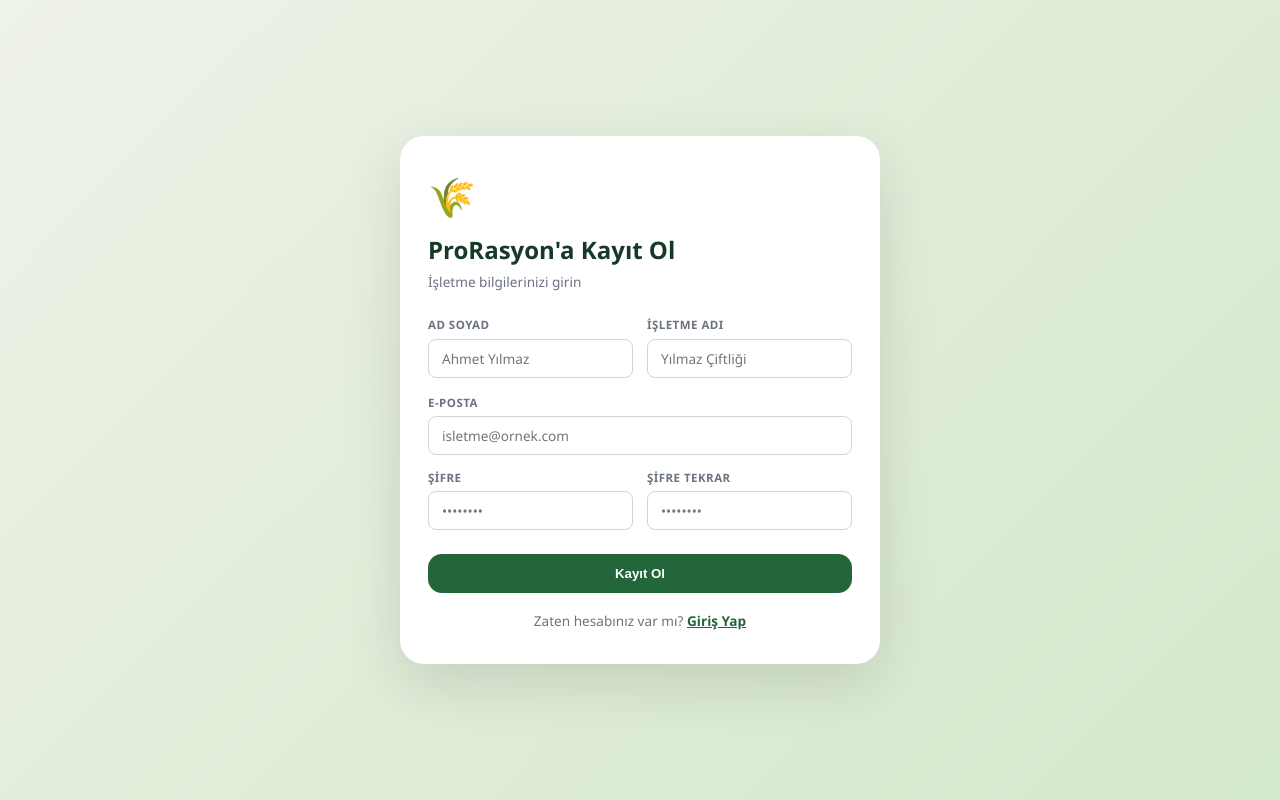
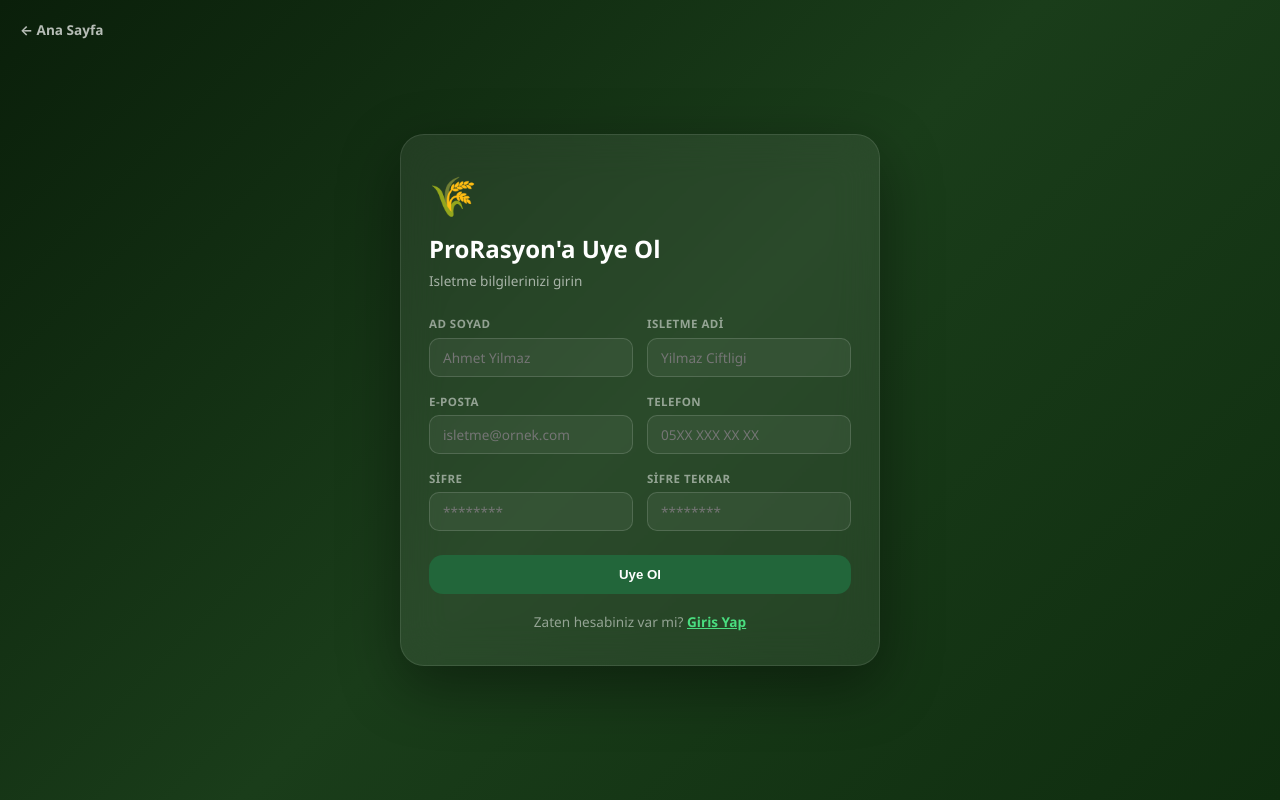
Before and after one commit to arkenza-livestock/prorasyon, a React (Vite) app in the folder frontend/: page /kayit in a window 1280 px wide. Built offline with nearby package versions, Linux system fonts and the light colour scheme; no server answers.

Commit message:
Kayit sayfasi modernlestirildi, telefon eklendi

```diff
--- a/frontend/src/hooks/useAuth.jsx
+++ b/frontend/src/hooks/useAuth.jsx
@@ -25,22 +25,13 @@ export function AuthProvider({ children }) {
   }, [])
 
   async function fetchProfile(userId) {
-    try {
-      const { data, error } = await supabase
+    const { data } = await supabase
       .from('profiles')
       .select('*')
       .eq('id', userId)
       .single()
-      if (error) {
-        console.error('Profile fetch error:', error)
-      } else {
     setProfile(data)
-      }
-    } catch (err) {
-      console.error('fetchProfile hata:', err)
-    } finally {
     setLoading(false)
-    }
   }
 
   async function signIn(email, password) {
@@ -48,11 +39,11 @@ export function AuthProvider({ children }) {
     if (error) throw error
   }
 
-  async function signUp(email, password, fullName, companyName) {
+  async function signUp(email, password, fullName, companyName, phone) {
     const { error } = await supabase.auth.signUp({
       email,
       password,
-      options: { data: { full_name: fullName, company_name: companyName } }
+      options: { data: { full_name: fullName, company_name: companyName, phone: phone } }
     })
     if (error) throw error
   }
--- a/frontend/src/pages/auth/Landing.jsx
+++ b/frontend/src/pages/auth/Landing.jsx
@@ -14,7 +14,7 @@ export default function Landing() {
           <a href="#hakkinda" style={{color:'rgba(255,255,255,0.7)',textDecoration:'none',fontSize:'.85rem',fontWeight:600}}>Hakkimizda</a>
           <a href="#iletisim" style={{color:'rgba(255,255,255,0.7)',textDecoration:'none',fontSize:'.85rem',fontWeight:600}}>Iletisim</a>
           <Link to="/giris" style={{color:'rgba(255,255,255,0.8)',textDecoration:'none',fontSize:'0.9rem',fontWeight:600,padding:'8px 16px'}}>Giris Yap</Link>
-          <Link to="/kayit" style={{background:'#22c55e',color:'#fff',textDecoration:'none',fontSize:'0.9rem',fontWeight:700,padding:'10px 22px',borderRadius:12}}>Hemen Basla</Link>
+          <Link to="/kayit" style={{background:'#22c55e',color:'#fff',textDecoration:'none',fontSize:'0.9rem',fontWeight:700,padding:'10px 22px',borderRadius:12}}>Uye Ol</Link>
         </div>
       </nav>
 
@@ -32,7 +32,7 @@ export default function Landing() {
             Rasyon hesaplama, tartim takibi, gider defteri ve kar analizi -- hepsi tek platformda.
           </p>
           <div style={{display:'flex',gap:14,justifyContent:'center',flexWrap:'wrap'}}>
-            <Link to="/kayit" style={{display:'inline-flex',alignItems:'center',gap:8,background:'#22c55e',color:'#fff',textDecoration:'none',fontSize:'1rem',fontWeight:800,padding:'16px 32px',borderRadius:14,boxShadow:'0 8px 30px rgba(34,197,94,0.35)'}}>Hemen Basla</Link>
+            <Link to="/kayit" style={{display:'inline-flex',alignItems:'center',gap:8,background:'#22c55e',color:'#fff',textDecoration:'none',fontSize:'1rem',fontWeight:800,padding:'16px 32px',borderRadius:14,boxShadow:'0 8px 30px rgba(34,197,94,0.35)'}}>Uye Ol</Link>
             <Link to="/giris" style={{display:'inline-flex',alignItems:'center',gap:8,background:'rgba(255,255,255,0.08)',color:'#fff',textDecoration:'none',fontSize:'1rem',fontWeight:700,padding:'16px 32px',borderRadius:14,border:'1px solid rgba(255,255,255,0.15)'}}>Giris Yap</Link>
           </div>
           <div style={{display:'flex',justifyContent:'center',gap:48,marginTop:64,flexWrap:'wrap'}}>
--- a/frontend/src/pages/auth/Register.jsx
+++ b/frontend/src/pages/auth/Register.jsx
@@ -5,7 +5,7 @@ import { useAuth } from '../../hooks/useAuth'
 export default function Register() {
   const { signUp } = useAuth()
   const navigate = useNavigate()
-  const [form, setForm] = useState({ fullName: '', companyName: '', email: '', password: '', password2: '' })
+  const [form, setForm] = useState({ fullName: '', companyName: '', email: '', phone: '', password: '', password2: '' })
   const [error, setError] = useState('')
   const [loading, setLoading] = useState(false)
   const [done, setDone] = useState(false)
@@ -15,64 +15,72 @@ export default function Register() {
   async function handleSubmit(e) {
     e.preventDefault()
     setError('')
-    if (form.password !== form.password2) { setError('Şifreler eşleşmiyor.'); return }
-    if (form.password.length < 6) { setError('Şifre en az 6 karakter olmalı.'); return }
+    if (form.password !== form.password2) { setError('Sifreler eslesmiyor.'); return }
+    if (form.password.length < 6) { setError('Sifre en az 6 karakter olmali.'); return }
     setLoading(true)
     try {
-      await signUp(form.email, form.password, form.fullName, form.companyName)
+      await signUp(form.email, form.password, form.fullName, form.companyName, form.phone)
       setDone(true)
     } catch (err) {
-      setError(err.message || 'Kayıt başarısız.')
+      setError(err.message || 'Kayit basarisiz.')
     } finally {
       setLoading(false)
     }
   }
 
   if (done) return (
-    <div style={styles.page}>
-      <div style={styles.box}>
+    <div style={s.page}>
+      <Link to="/" style={s.back}>← Ana Sayfa</Link>
+      <div style={s.box}>
         <div style={{ fontSize: '3rem', marginBottom: 12 }}>✅</div>
-        <h2 style={{ color: '#163a27', marginBottom: 8 }}>Kayıt Tamamlandı</h2>
-        <p style={{ color: '#6b7280', marginBottom: 20 }}>
-          E-posta adresinize doğrulama bağlantısı gönderildi. Onayladıktan sonra giriş yapabilirsiniz.
+        <h2 style={{ color: '#fff', marginBottom: 8 }}>Kayit Tamamlandi</h2>
+        <p style={{ color: 'rgba(255,255,255,0.6)', marginBottom: 20 }}>
+          E-posta adresinize dogrulama baglantisi gonderildi. Onayladiktan sonra giris yapabilirsiniz.
         </p>
-        <Link to="/giris" className="btn btn-primary" style={{ display: 'inline-flex', justifyContent: 'center' }}>
-          Giriş Sayfasına Git
+        <Link to="/giris" className="btn btn-primary" style={{ display: 'inline-flex', justifyContent: 'center', width: '100%' }}>
+          Giris Sayfasina Git
         </Link>
       </div>
     </div>
   )
 
   return (
-    <div style={styles.page}>
-      <div style={styles.box}>
+    <div style={s.page}>
+      <Link to="/" style={s.back}>← Ana Sayfa</Link>
+      <div style={s.box}>
         <div style={{ fontSize: '2.4rem', marginBottom: 6 }}>🌾</div>
-        <h1 style={{ fontSize: '1.5rem', fontWeight: 900, color: '#163a27', marginBottom: 4 }}>ProRasyon'a Kayıt Ol</h1>
-        <p style={{ color: '#6b7280', fontSize: '.85rem', marginBottom: 24 }}>İşletme bilgilerinizi girin</p>
+        <h1 style={{ fontSize: '1.5rem', fontWeight: 900, color: '#fff', marginBottom: 4 }}>ProRasyon'a Uye Ol</h1>
+        <p style={{ color: 'rgba(255,255,255,0.6)', fontSize: '.85rem', marginBottom: 24 }}>Isletme bilgilerinizi girin</p>
 
         <form onSubmit={handleSubmit}>
           <div className="input-row" style={{ gridTemplateColumns: '1fr 1fr' }}>
-            <div className="form-group" style={{ marginBottom: 0 }}>
-              <label>Ad Soyad</label>
-              <input value={form.fullName} onChange={set('fullName')} placeholder="Ahmet Yılmaz" required />
+            <div className="form-group" style={{ margin: 0 }}>
+              <label style={s.label}>Ad Soyad</label>
+              <input value={form.fullName} onChange={set('fullName')} placeholder="Ahmet Yilmaz" required style={s.input} />
             </div>
-            <div className="form-group" style={{ marginBottom: 0 }}>
-              <label>İşletme Adı</label>
-              <input value={form.companyName} onChange={set('companyName')} placeholder="Yılmaz Çiftliği" required />
+            <div className="form-group" style={{ margin: 0 }}>
+              <label style={s.label}>Isletme Adi</label>
+              <input value={form.companyName} onChange={set('companyName')} placeholder="Yilmaz Ciftligi" required style={s.input} />
             </div>
           </div>
-          <div className="form-group">
-            <label>E-posta</label>
-            <input type="email" value={form.email} onChange={set('email')} placeholder="isletme@ornek.com" required />
+          <div className="input-row" style={{ gridTemplateColumns: '1fr 1fr' }}>
+            <div className="form-group" style={{ margin: 0 }}>
+              <label style={s.label}>E-posta</label>
+              <input type="email" value={form.email} onChange={set('email')} placeholder="isletme@ornek.com" required style={s.input} />
+            </div>
+            <div className="form-group" style={{ margin: 0 }}>
+              <label style={s.label}>Telefon</label>
+              <input type="tel" value={form.phone} onChange={set('phone')} placeholder="05XX XXX XX XX" required style={s.input} />
+            </div>
           </div>
           <div className="input-row" style={{ gridTemplateColumns: '1fr 1fr' }}>
-            <div className="form-group" style={{ marginBottom: 0 }}>
-              <label>Şifre</label>
-              <input type="password" value={form.password} onChange={set('password')} placeholder="••••••••" required />
+            <div className="form-group" style={{ margin: 0 }}>
+              <label style={s.label}>Sifre</label>
+              <input type="password" value={form.password} onChange={set('password')} placeholder="********" required style={s.input} />
             </div>
-            <div className="form-group" style={{ marginBottom: 0 }}>
-              <label>Şifre Tekrar</label>
-              <input type="password" value={form.password2} onChange={set('password2')} placeholder="••••••••" required />
+            <div className="form-group" style={{ margin: 0 }}>
+              <label style={s.label}>Sifre Tekrar</label>
+              <input type="password" value={form.password2} onChange={set('password2')} placeholder="********" required style={s.input} />
             </div>
           </div>
 
@@ -80,28 +88,34 @@ export default function Register() {
 
           <button type="submit" className="btn btn-primary" disabled={loading}
             style={{ width: '100%', justifyContent: 'center', marginTop: 8, padding: '12px' }}>
-            {loading ? 'Kaydediliyor...' : 'Kayıt Ol'}
+            {loading ? 'Kaydediliyor...' : 'Uye Ol'}
           </button>
         </form>
 
-        <p style={{ marginTop: 18, color: '#6b7280', fontSize: '.85rem', textAlign: 'center' }}>
-          Zaten hesabınız var mı?{' '}
-          <Link to="/giris" style={{ color: '#22663a', fontWeight: 700 }}>Giriş Yap</Link>
+        <p style={{ marginTop: 18, color: 'rgba(255,255,255,0.5)', fontSize: '.85rem', textAlign: 'center' }}>
+          Zaten hesabiniz var mi?{' '}
+          <Link to="/giris" style={{ color: '#4ade80', fontWeight: 700 }}>Giris Yap</Link>
         </p>
       </div>
     </div>
   )
 }
 
-const styles = {
+const s = {
   page: {
     minHeight: '100vh', display: 'flex',
     alignItems: 'center', justifyContent: 'center',
-    background: 'linear-gradient(135deg,#eef2e8,#d4e8ca)', padding: 16,
+    background: 'linear-gradient(135deg,#0a1f0a 0%,#1a3d1a 50%,#0f2d0f 100%)',
+    padding: 16, position: 'relative',
   },
   box: {
-    background: '#fff', borderRadius: 24, padding: '32px 28px',
+    background: 'rgba(255,255,255,0.07)', backdropFilter: 'blur(20px)',
+    borderRadius: 24, padding: '32px 28px',
     width: '100%', maxWidth: 480,
-    boxShadow: '0 20px 60px rgba(0,0,0,.12)',
+    boxShadow: '0 20px 60px rgba(0,0,0,.4)',
+    border: '1px solid rgba(255,255,255,0.1)',
   },
+  back: { position: 'absolute', top: 20, left: 20, color: 'rgba(255,255,255,0.7)', textDecoration: 'none', fontSize: '.85rem', fontWeight: 700, display: 'flex', alignItems: 'center', gap: 6 },
+  label: { display: 'block', fontSize: '.72rem', fontWeight: 700, color: 'rgba(255,255,255,0.5)', textTransform: 'uppercase', letterSpacing: '.04em', marginBottom: 5 },
+  input: { width: '100%', borderRadius: 10, padding: '9px 13px', border: '1px solid rgba(255,255,255,0.15)', background: 'rgba(255,255,255,0.05)', color: '#fff', fontSize: '.85rem' },
 }
```
Also changed, not shown: frontend/src/pages/auth/useAuth.txt (added). Lines whose indentation alone changed are shown as unchanged.
